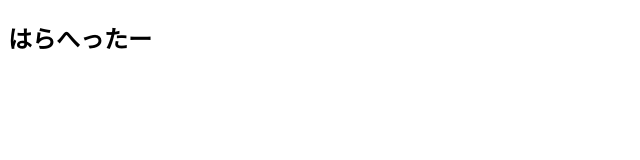
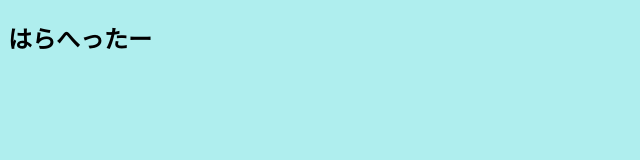
Before and after one commit to yumapiero/2016web1-5, a plain HTML site: page index.html in a window 1280 px wide. Shown: the whole page, without its empty margins (0-640 px from the left). Drawn offline with Linux system fonts and the light colour scheme; files that its build step writes are made by us from their sources.

Commit message:
Update index.html

```diff
--- a/index.html
+++ b/index.html
@@ -1,6 +1,7 @@
 <!DOCTYPE html>
 <html>
   <head>
+    <link rel="stylesheet" type="text/css" href="css/default.css">
     <title>ちくわ</title>
   </head>
    <body>
```
